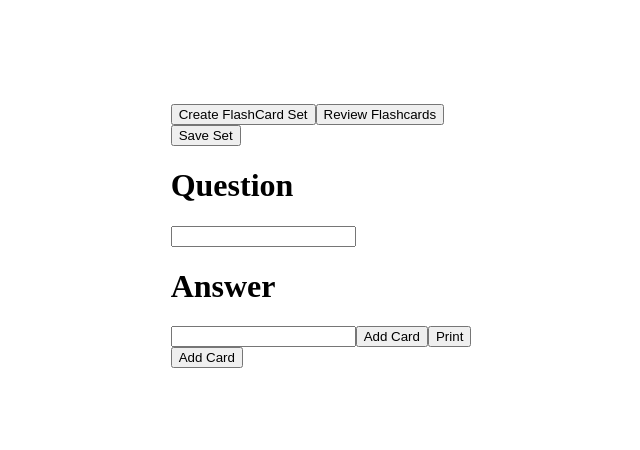
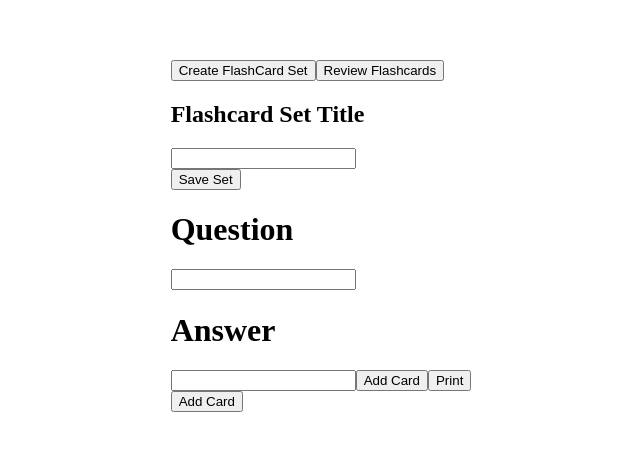
Before and after one commit to ColinMattutini/Remembori, a React (Create React App) app: page / in a window 1280 px wide. Shown: the part 124-574 px from the top of the page, without its empty margins (319-959 px from the left). Built offline with nearby package versions, Linux system fonts and the light colour scheme.

Commit message:
input field for setting card set title

```diff
--- a/src/components/FlashCard/FlashCardForm.js
+++ b/src/components/FlashCard/FlashCardForm.js
@@ -7,6 +7,7 @@ const FlashCardForm = () => {
   const [answer, setAnswer] = useState("");
   const [cardSet, setCardSet] = useState([]);
   const [counter, setCounter] = useState(0);
+  const [title, setTitle] = useState("");
 
   const answerHandler = (e) => {
     setAnswer(e.target.value);
@@ -14,6 +15,10 @@ const FlashCardForm = () => {
 
   const questionHandler = (e) => {
     setQuestion(e.target.value);
+  };
+
+  const titleHandler = (e) => {
+    setTitle(e.target.value);
   };
 
   const submitCard = () => {
@@ -32,7 +37,7 @@ const FlashCardForm = () => {
   };
 
   const saveSet = () => {
-    localStorage.setItem("flashCardSet", JSON.stringify(cardSet));
+    localStorage.setItem(title, JSON.stringify(cardSet));
     console.log("Successfully saved!");
   };
 
@@ -53,6 +58,10 @@ const FlashCardForm = () => {
   return (
     <Fragment>
       <div>
+        <h2>Flashcard Set Title</h2>
+        <input onChange={titleHandler} />
+      </div>
+      <div>
         <button onClick={saveSet}>Save Set</button>
         <h1>Question</h1>
         <input onChange={questionHandler} value={question}></input>
```
